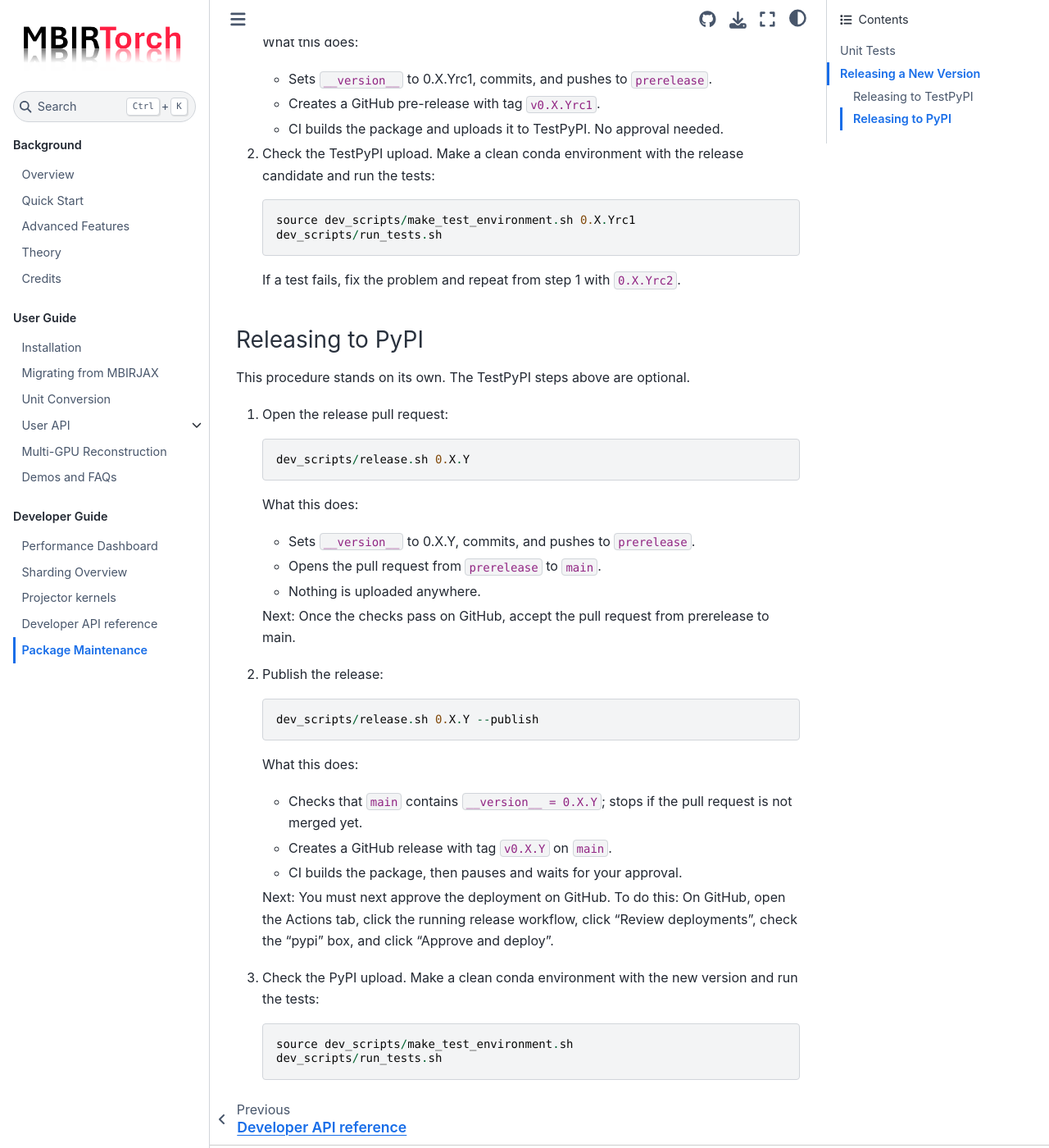
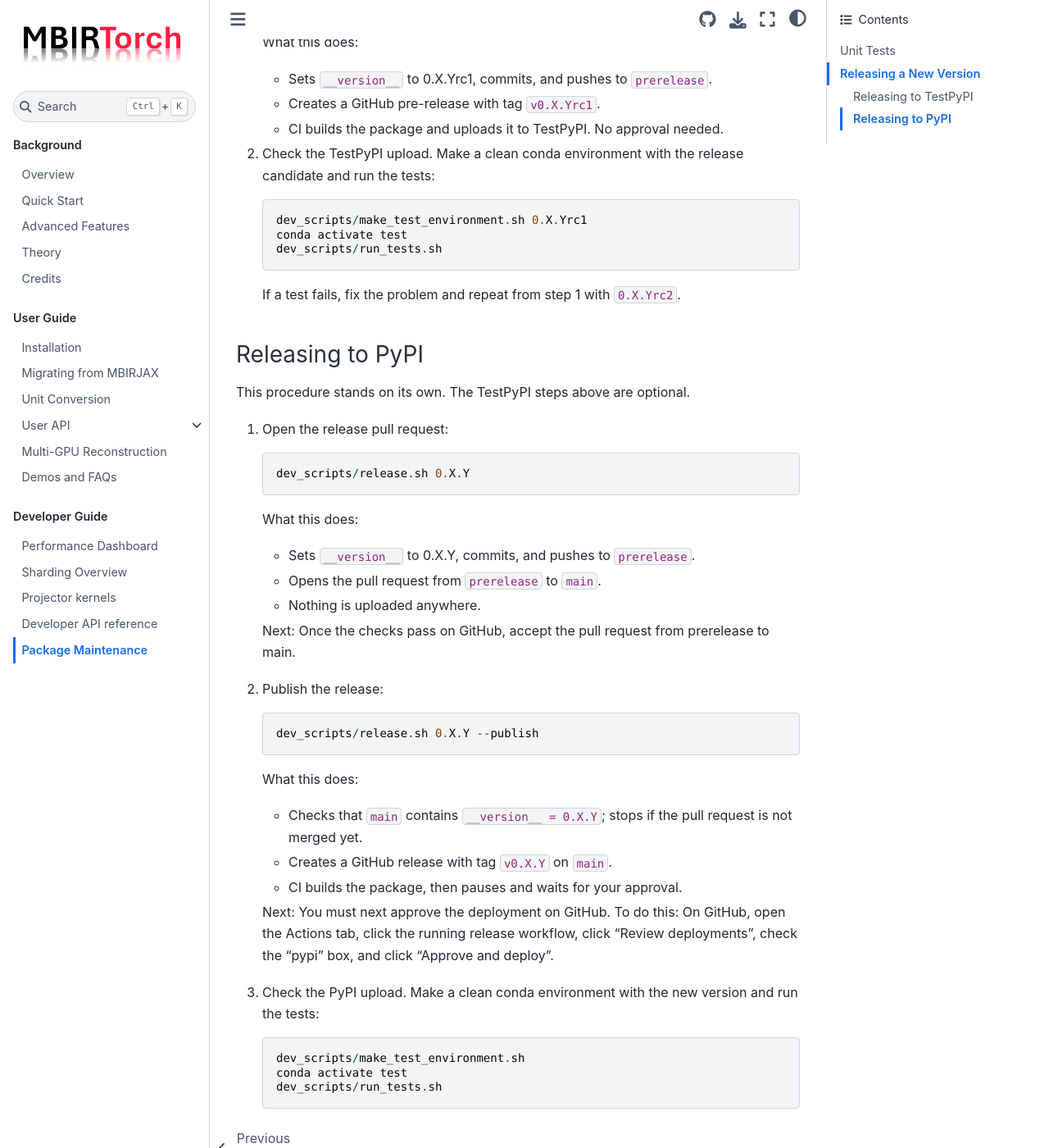
Before and after one commit to cabouman/mbirtorch, a Sphinx documentation site: the page built from docs/source/dev_maintenance.rst, in a window 1280 px wide and 1400 px high, scrolled down 670 px. Shown: the whole window at 82% size. Built offline with Sphinx 7.4.7 and the Sphinx Book theme 1.1.4, drawn with Linux system fonts in a browser that asks for light colours.

Commit message:
make_test_environment.sh runs as a plain command
It installs into the test environment with conda run and prints the two
commands to type next.  The maintenance page shows the three commands.

Co-Authored-By: Claude Fable 5.1 <noreply@anthropic.com>
Claude-Session: https://claude.ai/code/session_01GUh31j9ybbeT2zyeAcPj8x

```diff
--- a/docs/source/dev_maintenance.rst
+++ b/docs/source/dev_maintenance.rst
@@ -32,7 +32,8 @@ Releasing to TestPyPI
 2. Check the TestPyPI upload.  Make a clean conda environment with the
    release candidate and run the tests::
 
-       source dev_scripts/make_test_environment.sh 0.X.Yrc1
+       dev_scripts/make_test_environment.sh 0.X.Yrc1
+       conda activate test
        dev_scripts/run_tests.sh
 
    If a test fails, fix the problem and repeat from step 1 with ``0.X.Yrc2``.
@@ -72,5 +73,6 @@ This procedure stands on its own.  The TestPyPI steps above are optional.
 3. Check the PyPI upload.  Make a clean conda environment with the new
    version and run the tests::
 
-       source dev_scripts/make_test_environment.sh
+       dev_scripts/make_test_environment.sh
+       conda activate test
        dev_scripts/run_tests.sh
```
Also changed, not shown: 1 other file.
